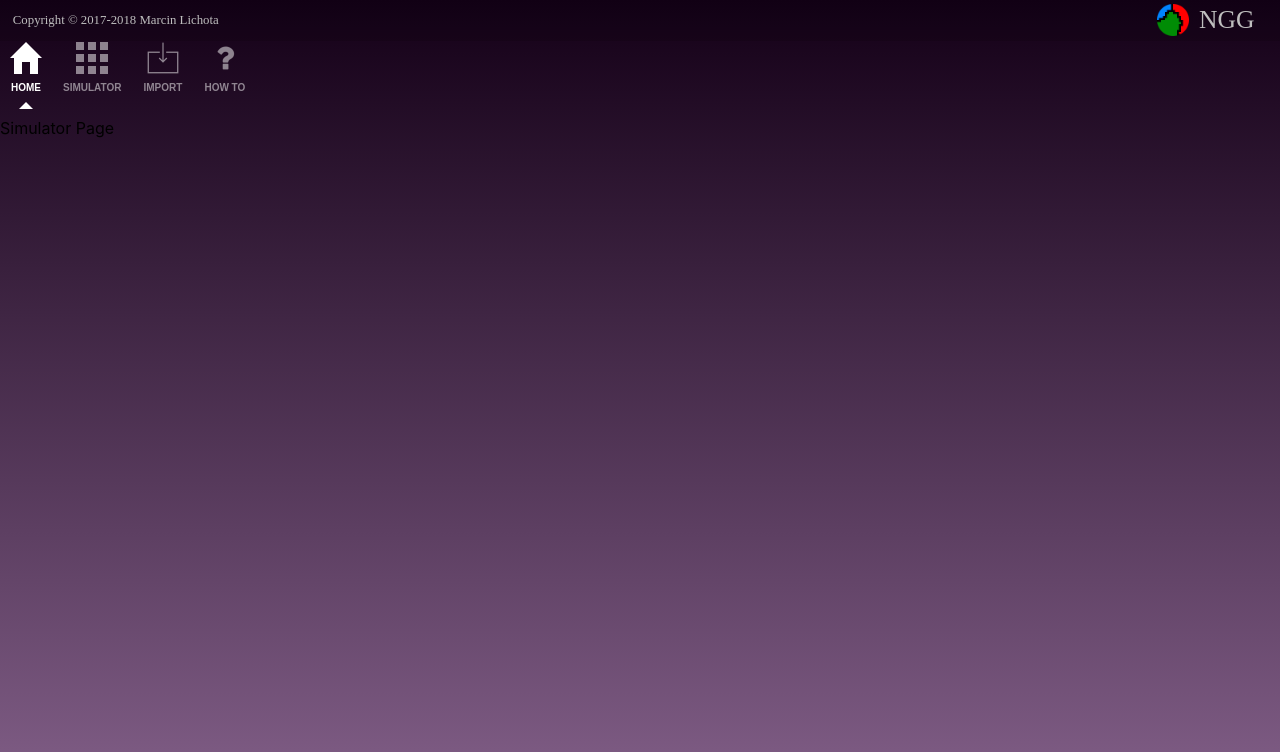
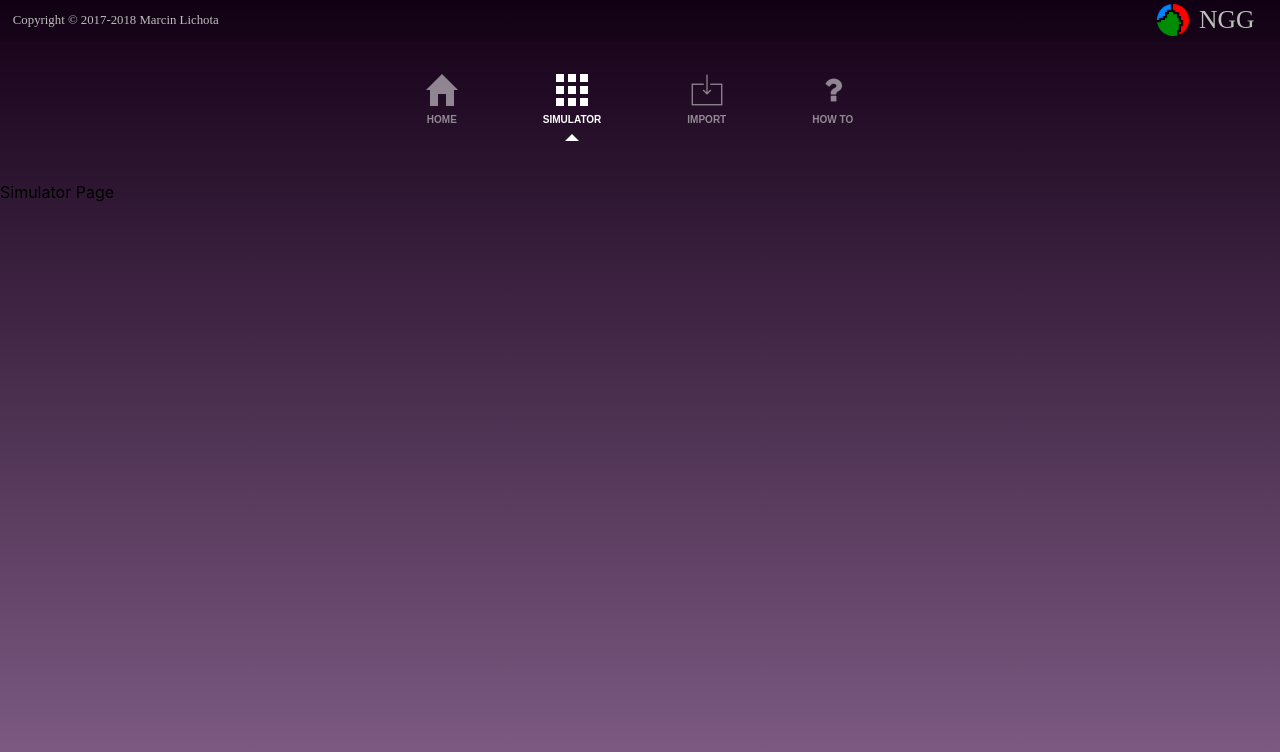
Before and after one commit to ZooMic/naive-grain-growth, a React (Create React App) app: page /simulator in a window 1280 px wide. Shown: the top 752 px of the page. Built offline with nearby package versions, Linux system fonts and the light colour scheme.

Commit message:
Cleaned up the mess caused by router issues

```diff
--- a/src/actions/router.js
+++ /dev/null
@@ -1,7 +0,0 @@
-export const LOCATION_CHANGED = '@router/LOCATION_CHANGED';
-export const changeLocation = (path) => ({
-  type: LOCATION_CHANGED,
-  payload: {
-    location: path,
-  },
-});
--- a/src/containers/App/App.js
+++ b/src/containers/App/App.js
@@ -1,18 +1,13 @@
-import React, { Component } from 'react';
-import { connect } from 'react-redux';
+import React from 'react';
 import { BrowserRouter as Router, Route } from 'react-router-dom';
 import HomePage from '../HomePage';
 import HowToPage from '../HowToPage';
 import ImportPage from '../ImportPage';
 import SimulatorPage from '../SimulatorPage';
-import { getLocation } from '../../selectors/router';
 import './style.scss';
 
-class App extends Component {
-  render() {
-    const { location } = this.props;
-    return (
-      <Router location={location}>
+const App = () => (
+  <Router>
     <div className="app">
       <Route path="/" component={HomePage} exact />
       <Route path="/simulator" component={SimulatorPage} />
@@ -21,15 +16,5 @@ class App extends Component {
     </div>
   </Router>
 );
-  }
-}
 
-const mapStateToProps = (state, ownProps) => ({
-  location: getLocation(state),
-});
-
-const mapDispatchToProps = (dispatch, ownProps) => ({
-
-});
-
-export default connect(mapStateToProps, mapDispatchToProps)(App);
+export default App;
--- a/src/containers/HomePage/HomePage.js
+++ b/src/containers/HomePage/HomePage.js
@@ -1,6 +1,8 @@
 import React, { Component } from 'react';
+import { Link } from 'react-router-dom';
+
 import GeneralFooter from '../../components/GeneralFooter';
-import Link from '../Link';
+// import Link from '../Link';
 import './style.scss';
 
 class HomePage extends Component {
--- a/src/containers/HowToPage/HowToPage.js
+++ b/src/containers/HowToPage/HowToPage.js
@@ -1,9 +1,11 @@
 import React, { Component } from 'react';
+import MainLayout from '../MainLayout';
 import './style.scss';
 
 class HowToPage extends Component {
   render() {
     return (
+      <MainLayout>
         <div className="how-to-page">
           <div>How To Page</div>
           {/* <Header> */}
@@ -12,6 +14,7 @@ class HowToPage extends Component {
           {/* <Simulator simulator state/> */}
           {/* <Menu /> */}
         </div>
+      </MainLayout>
     );
   }
 }
--- a/src/containers/ImportPage/ImportPage.js
+++ b/src/containers/ImportPage/ImportPage.js
@@ -1,9 +1,11 @@
 import React, { Component } from 'react';
+import MainLayout from '../MainLayout';
 import './style.scss';
 
 class ImportPage extends Component {
   render() {
     return (
+      <MainLayout>
         <div className="import-page">
           <div>Import Page</div>
           {/* <Header> */}
@@ -12,6 +14,7 @@ class ImportPage extends Component {
           {/* <Simulator simulator state/> */}
           {/* <Menu /> */}
         </div>
+      </MainLayout>
     );
   }
 }
--- a/src/containers/Link/Link.js
+++ /dev/null
@@ -1,26 +0,0 @@
-import React, { Component } from 'react';
-import { connect } from 'react-redux';
-import { changeLocation } from '../../actions/router';
-import { getLocation } from '../../selectors/router';
-
-class Link extends Component {
-  render() {
-    const { changeLocation, to, children, className } = this.props;
-    return (
-      <a href={to} onClick={changeLocation} className={className}>{children}</a>
-    );
-  }
-}
-
-const mapStateToProps = (state, ownProps) => ({
-  location: getLocation(state),
-});
-
-const mapDispatchToProps = (dispatch, { to }) => ({
-  changeLocation: (event) => {
-    // event.preventDefault();
-    return dispatch(changeLocation(to));
-  },
-});
-
-export default connect(mapStateToProps, mapDispatchToProps)(Link);
--- a/src/containers/Link/index.js
+++ /dev/null
@@ -1 +0,0 @@
-export { default } from './Link';
--- a/src/containers/Navigation/Navigation.js
+++ b/src/containers/Navigation/Navigation.js
@@ -1,8 +1,5 @@
 import React, { Component } from 'react';
-import { connect } from 'react-redux';
-
-import Link from '../Link';
-import { getLocation } from '../../selectors/router';
+import { Link, withRouter } from 'react-router-dom';
 
 import IconButton from '../../components/IconButton';
 import homeIcon from '../../assets/home-icon.png';
@@ -31,13 +28,13 @@ const routes = [{
 
 class Navigation extends Component {
   render() {
-    const { location } = this.props;
+    const { match: { path: pathname } } = this.props;
     return (
       <div className="navigation">
         {
           routes.map(({ text, path, icon }) => (
-            <Link to={path} key={`${text}-icon-key`}>
-              <IconButton icon={icon} text={text} active={location === path}/>
+            <Link className="navigation-link" to={path} key={`${text}-icon-key`}>
+              <IconButton icon={icon} text={text} active={pathname === path}/>
             </Link>
           ))
         }
@@ -46,12 +43,4 @@ class Navigation extends Component {
   }
 }
 
-const mapStateToProps = (state, ownProps) => ({
-  location: getLocation(state),
-});
-
-const mapDispatchToProps = (dispatch, ownProps) => ({
-
-});
-
-export default connect(mapStateToProps, mapDispatchToProps)(Navigation);
+export default withRouter(Navigation);
--- a/src/containers/Navigation/style.scss
+++ b/src/containers/Navigation/style.scss
@@ -0,0 +1,9 @@
+.navigation {
+    margin: 2em 0;
+    display: flex;
+    justify-content: center;
+
+    &-link {
+        margin: 0 2em;
+    }
+}
--- a/src/reducers/index.js
+++ b/src/reducers/index.js
@@ -1,11 +1,9 @@
 import { combineReducers, createStore } from 'redux';
 
 import currentGridReducer from './current-grid';
-import routerReducer from './router';
 
 const rootReducer = combineReducers({
     currentGrid: currentGridReducer,
-    router: routerReducer,
 });
 
 const store = createStore(
--- a/src/reducers/router.js
+++ /dev/null
@@ -1,14 +0,0 @@
-import { LOCATION_CHANGED } from '../actions/router';
-
-const defaultState = {
-  location: '/',
-};
-
-export default (state = defaultState, action) => {
-  switch(action.type) {
-    case LOCATION_CHANGED:
-      return { ...state, ...action.payload };
-    default:
-      return state;
-  }
-}
--- a/src/selectors/router.js
+++ /dev/null
@@ -1,3 +0,0 @@
-export const getLocation = (state) => {
-  return state.router.location;
-}
```
Lines whose indentation alone changed are shown as unchanged.
